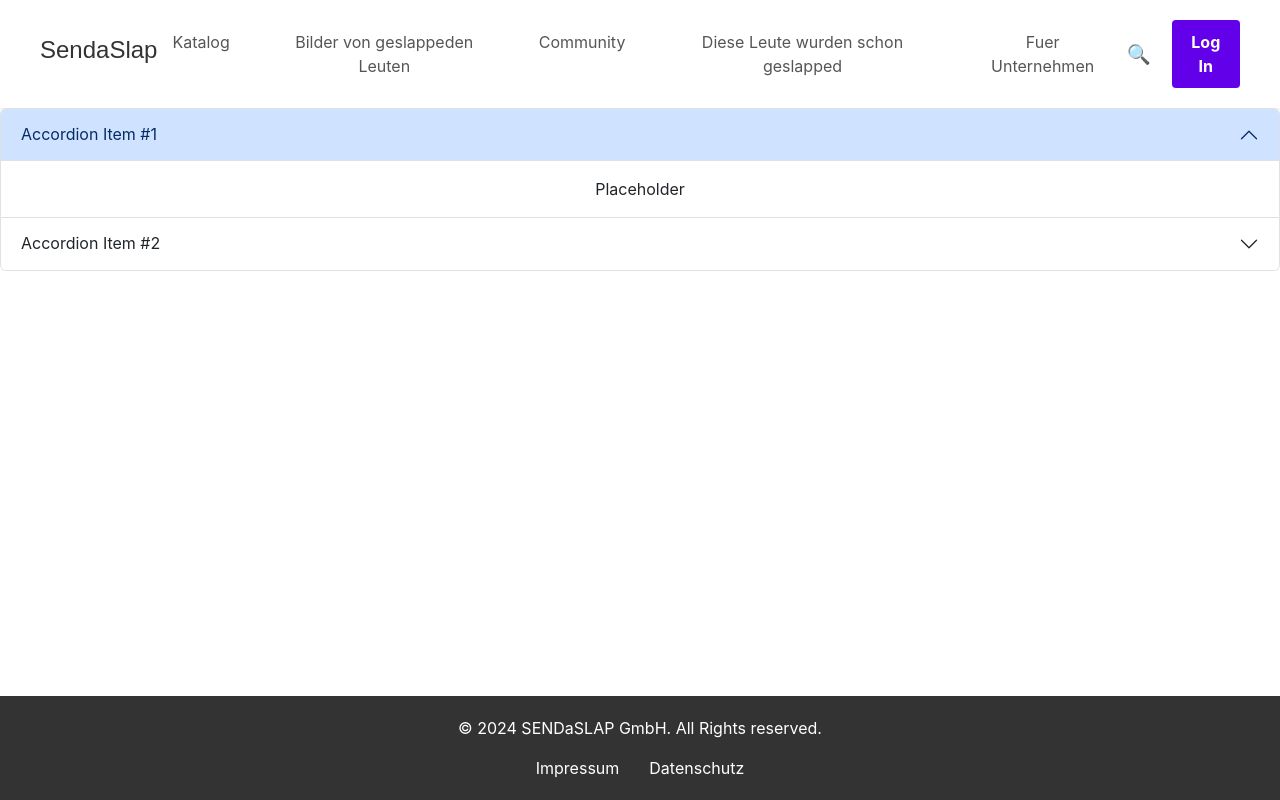
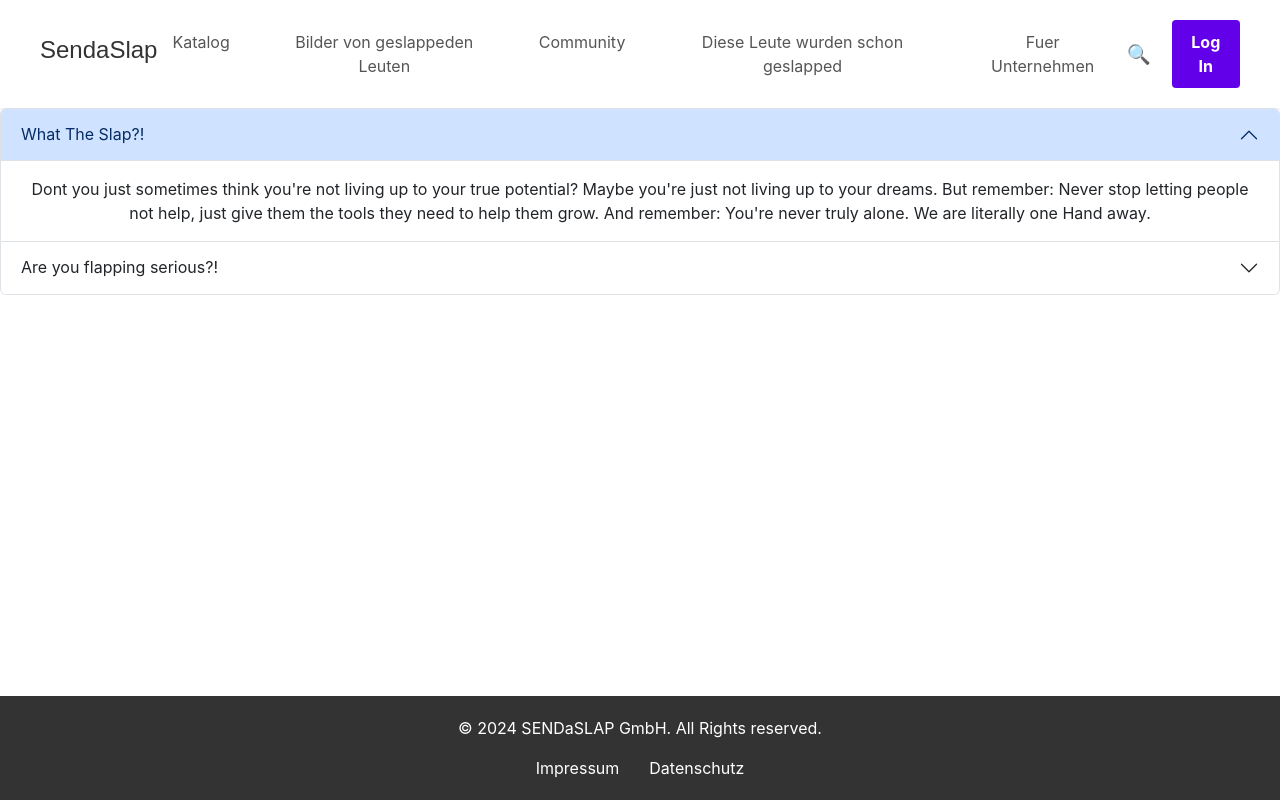
Before and after one commit to TG-92/sendaslap, a React (Create React App) app in the folder sendaslap/: page / in a window 1280 px wide. Built offline with nearby package versions, Linux system fonts and the light colour scheme.

Commit message:
Content.jsx Accordion Body beschrieben. TG_24_10_2024.

```diff
--- a/sendaslap/src/components/layout/content/Content.jsx
+++ b/sendaslap/src/components/layout/content/Content.jsx
@@ -6,21 +6,25 @@ function Content() {
     <div className="accbody">
     <Accordion defaultActiveKey="0">
       <Accordion.Item eventKey="0">
-        <Accordion.Header>Accordion Item #1</Accordion.Header>
+        <Accordion.Header>What The Slap?!</Accordion.Header>
         <Accordion.Body>
-          Placeholder
+          Dont you just sometimes think you're not living up to your true potential?
+          Maybe you're just not living up to your dreams. But remember:
+          Never stop letting people not help, just give them the tools they need to help them grow.
+          And remember: You're never truly alone. We are literally one Hand away.
         </Accordion.Body>
       </Accordion.Item>
       <Accordion.Item eventKey="1">
-        <Accordion.Header>Accordion Item #2</Accordion.Header>
+        <Accordion.Header>Are you flapping serious?!</Accordion.Header>
         <Accordion.Body>
-          Lorem ipsum dolor sit amet, consectetur adipiscing elit, sed do
-          eiusmod tempor incididunt ut labore et dolore magna aliqua. Ut enim ad
-          minim veniam, quis nostrud exercitation ullamco laboris nisi ut
-          aliquip ex ea commodo consequat. Duis aute irure dolor in
-          reprehenderit in voluptate velit esse cillum dolore eu fugiat nulla
-          pariatur. Excepteur sint occaecat cupidatat non proident, sunt in
-          culpa qui officia deserunt mollit anim id est laborum.
+          Yes! And we actually have the scientific evidence to support this claim.
+          We've been doing this for over 30 years and we've found that people who receive a slap get totally grounded in different ways.
+          For instance, people who receive a slap tend to be more focused on their career, their dreams, and their goals.
+          Over the Course of 13 centuries we installed the first slapbox in London, England.
+          And over the next 12 centuries we've installed slapboxes in every major city in the world.
+          We've worked with hundreds of celebrities and we've seen the results.
+          Check out our Website and find your perfect Slap Story!
+
         </Accordion.Body>
       </Accordion.Item>
     </Accordion>
```
